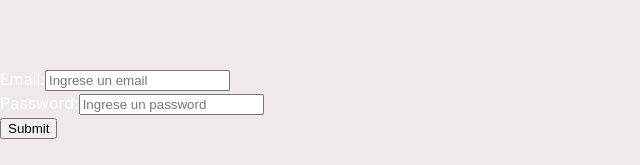
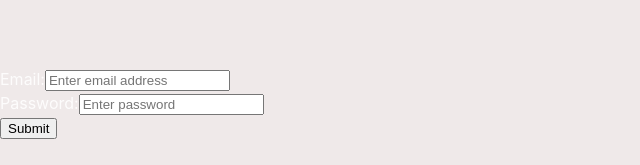
Before and after one commit to jlcarrascof/rym-44b, a React (Vite) app in the folder front/: page / in a window 1280 px wide. Shown: the part 297-462 px from the top of the page, without its empty margins (0-640 px from the left). Built offline with nearby package versions, Linux system fonts and the light colour scheme.

Commit message:
refactor(form): normalize login form validation rules and error messages to technical English

```diff
--- a/front/src/components/Form/Form.jsx
+++ b/front/src/components/Form/Form.jsx
@@ -32,9 +32,9 @@ function Form({login}) {
                 Email:
                 <input
                     type="text"
-                    placeholder='Ingrese un email'
+                    placeholder="Enter email address"
                     id="email"
-                    name='email'
+                    name="email"
                     value={userData.email}
                     onChange={handleChange} />
             </label>
@@ -45,10 +45,10 @@ function Form({login}) {
             <label htmlFor="password">
                 Password:
                 <input
-                    type="text"
-                    placeholder='Ingrese un password'
-                    id='password'
-                    name='password'
+                    type="password"
+                    placeholder="Enter password"
+                    id="password"
+                    name="password"
                     value={userData.password}
                     onChange={handleChange} />
             </label>
--- a/front/src/components/Form/validation.js
+++ b/front/src/components/Form/validation.js
@@ -1,24 +1,15 @@
-const regexEmail = /^\w+([\.-]?\w+)*@\w+([\.-]?\w+)*(\.\w{2,3})+$/;
+const regexEmail = /^[^\s@]+@[^\s@]+\.[^\s@]+$/;
 const exLongChar = /^(?=.{1,35}$).+/;
-const regexPassword = /^(?=.*\d)[0-9a-zA-Z]{6,10}$/
+const regexPassword = /^(?=.*\d)[0-9a-zA-Z]{6,10}$/;
 
 function validation(data) {
-    let errors = {};
+  const errors = {};
 
-    if (!regexEmail.test(data.email)) errors.email = 'El correo electrónico no es válido';
-    if (!exLongChar.test(data.email)) errors.email = 'La longitud debe tener entre 1 y 35 caracteres';
-    if (!regexPassword.test(data.password)) errors.password = 'La contraseña debe tener entre 6 y 10 caracteres y al menos un número';
+  if (!regexEmail.test(data.email)) errors.email = 'Invalid email address';
+  if (!exLongChar.test(data.email)) errors.email = 'Email length must be between 1 and 35 characters';
+  if (!regexPassword.test(data.password)) errors.password = 'Password must contain between 6 and 10 characters and at least one number';
 
-    // Option 2 (using Javascript logic)
-
-    /*
-    if (data.email === '') errors.email = 'El correo electrónico es requerido';
-    if (data.email.length > 35) errors.email = 'La longitud debe tener entre 1 y 35 caracteres';
-    if (data.password === '') errors.password = 'La contraseña es requerida';
-    if (data.password.length < 6) errors.password = 'La contraseña debe tener entre 6 y 10 caracteres y al menos un número';
-    */
-
-    return errors;
+  return errors;
 }
 
 export default validation;
```
